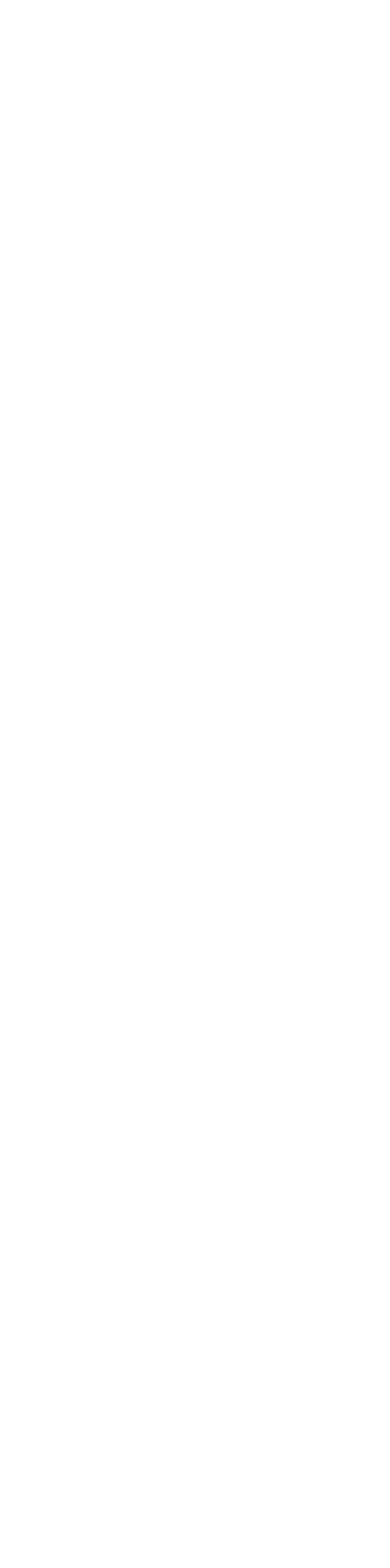
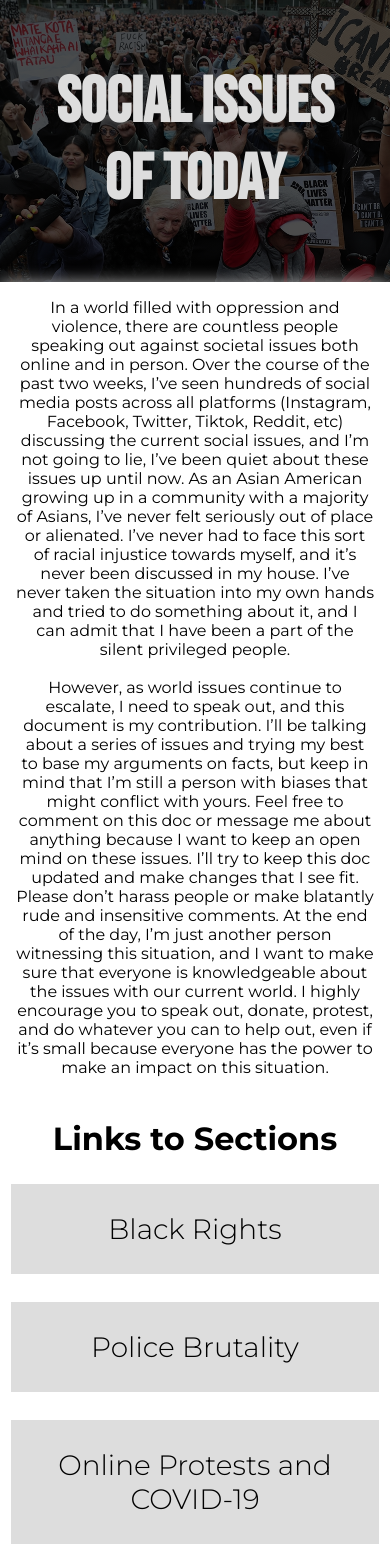
Before and after one commit to MichaelZhao21/advocacy, a React (Create React App) app: page / in a window 390 px wide. Shown: the top 1568 px of the page. Before the commit the page ends 844 px from the top, so only its background shows below. Built offline with nearby package versions, Linux system fonts and the light colour scheme.

Commit message:
Created main framework

```diff
--- a/public/index.html
+++ b/public/index.html
@@ -10,6 +10,8 @@
       content="Web site created using create-react-app"
     />
     <link rel="apple-touch-icon" href="%PUBLIC_URL%/logo192.png" />
+    <link href="https://fonts.googleapis.com/css2?family=Montserrat:ital,wght@0,100;0,200;0,300;0,400;0,500;0,600;0,700;0,800;0,900;1,100;1,200;1,300;1,400;1,500;1,600;1,700;1,800;1,900&display=swap" rel="stylesheet">
+    <link href="https://fonts.googleapis.com/css2?family=Bebas+Neue&display=swap" rel="stylesheet">
     <!--
       manifest.json provides metadata used when your web app is installed on a
       user's mobile device or desktop. See https://developers.google.com/web/fundamentals/web-app-manifest/
--- a/src/App.css
+++ b/src/App.css
@@ -1,3 +1,22 @@
 .app {
   text-align: center;
+  background-color: #f5f5f6;
+  min-height: 100%;
+  width: 100%;
 }
+
+.home-button {
+  position: fixed;
+  bottom: .5em;
+  left: 2em;
+  text-decoration: none;
+  color: black;
+  font-weight: 700;
+  font-size: 1.1em;
+}
+
+@media only screen and (max-width: 1200px) {
+  .home-button {
+    display: none;
+  }
+}
--- a/src/App.js
+++ b/src/App.js
@@ -1,12 +1,48 @@
 import React from 'react';
 import { BrowserRouter, Switch, Route, Link } from 'react-router-dom';
-
 import './App.css';
 
-function App() {
+import Home from './pages/Home';
+import BlackRights from './pages/BlackRights';
+import PoliceBrutality from './pages/PoliceBrutality';
+import OnlineProtests from './pages/OnlineProtests';
+import WhitePrivilege from './pages/WhitePrivilege';
+import Media from './pages/Media';
+import Pride from './pages/Pride';
+import ToWatch from './pages/ToWatch';
+
+const App = () => {
   return (
     <BrowserRouter>
-
+      <Link className="home-button" to="/">Back to Home</Link>
+      <div className="app">
+        <Switch>
+          <Route path="/black-rights">
+            <BlackRights />
+          </Route>
+          <Route path="/police-brutality">
+            <PoliceBrutality />
+          </Route>
+          <Route path="/online-protests">
+            <OnlineProtests />
+          </Route>
+          <Route path="/white-privilege">
+            <WhitePrivilege />
+          </Route>
+          <Route path="/media">
+            <Media />
+          </Route>
+          <Route path="/pride">
+            <Pride />
+          </Route>
+          <Route path="/to-watch">
+            <ToWatch />
+          </Route>
+          <Route path="/">
+            <Home />
+          </Route>
+        </Switch>
+      </div>
     </BrowserRouter>
   );
 }
--- /dev/null
+++ b/src/pages/BlackRights.js
@@ -0,0 +1,19 @@
+import React from 'react';
+import './style.css'
+
+class BlackRights extends React.Component {
+    render() {
+        return (
+            <div>
+                <div className="header">
+                    <h1>Black Rights</h1>
+                </div>
+                <div class="container">
+                    <p>Black Rights</p>
+                </div>
+            </div>
+        )
+    }
+}
+
+export default BlackRights;
--- /dev/null
+++ b/src/pages/Home.js
@@ -0,0 +1,33 @@
+import React from 'react';
+import { Link } from 'react-router-dom';
+import './style.css'
+
+class Home extends React.Component {
+    render() {
+        return (
+            <div>
+                <div className="header">
+                    <h1>Social Issues of Today</h1>
+                </div>
+                <div className="container">
+                    <p>
+                    In a world filled with oppression and violence, there are countless people speaking out against societal issues both online and in person. Over the course of the past two weeks, I’ve seen hundreds of social media posts across all platforms (Instagram, Facebook, Twitter, Tiktok, Reddit, etc) discussing the current social issues, and I’m not going to lie, I’ve been quiet about these issues up until now. As an Asian American growing up in a community with a majority of Asians, I’ve never felt seriously out of place or alienated. I’ve never had to face this sort of racial injustice towards myself, and it’s never been discussed in my house. I’ve never taken the situation into my own hands and tried to do something about it, and I can admit that I have been a part of the silent privileged people.
+                    <br/><br/>
+                    However, as world issues continue to escalate, I need to speak out, and this document is my contribution. I’ll be talking about a series of issues and trying my best to base my arguments on facts, but keep in mind that I’m still a person with biases that might conflict with yours. Feel free to comment on this doc or message me about anything because I want to keep an open mind on these issues. I’ll try to keep this doc updated and make changes that I see fit. Please don’t harass people or make blatantly rude and insensitive comments. At the end of the day, I’m just another person witnessing this situation, and I want to make sure that everyone is knowledgeable about the issues with our current world. I highly encourage you to speak out, donate, protest, and do whatever you can to help out, even if it’s small because everyone has the power to make an impact on this situation.
+                    </p>
+                    <h2>Links to Sections</h2>
+                    <Link className="section-button" to="/black-rights">Black Rights</Link>
+                    <Link className="section-button" to="/police-brutality">Police Brutality</Link>
+                    <Link className="section-button" to="/online-protests">Online Protests and COVID-19</Link>
+                    <Link className="section-button" to="/white-privilege">White Privilege</Link>
+                    <Link className="section-button" to="/media">Social and Commercial Media</Link>
+                    <Link className="section-button" to="/pride">Pride and Pridefall</Link>
+                    <Link className="section-button" to="/to-watch">Media to Watch</Link>
+                </div>
+            </div>
+
+        )
+    }
+}
+
+export default Home;
--- /dev/null
+++ b/src/pages/Media.js
@@ -0,0 +1,19 @@
+import React from 'react';
+import './style.css'
+
+class Media extends React.Component {
+    render() {
+        return (
+            <div>
+                <div className="header">
+                    <h1>Social and Commerical Media</h1>
+                </div>
+                <div class="container">
+                    <p>Social and Commerical Media</p>
+                </div>
+            </div>
+        )
+    }
+}
+
+export default Media;
--- /dev/null
+++ b/src/pages/OnlineProtests.js
@@ -0,0 +1,19 @@
+import React from 'react';
+import './style.css'
+
+class OnlineProtests extends React.Component {
+    render() {
+        return (
+            <div>
+                <div className="header">
+                    <h1>Online Protests and COVID-19</h1>
+                </div>
+                <div class="container">
+                    <p>Online Protests and COVID-19</p>
+                </div>
+            </div>
+        )
+    }
+}
+
+export default OnlineProtests;
--- /dev/null
+++ b/src/pages/PoliceBrutality.js
@@ -0,0 +1,19 @@
+import React from 'react';
+import './style.css'
+
+class PoliceBrutality extends React.Component {
+    render() {
+        return (
+            <div>
+                <div className="header">
+                    <h1>Police Brutality</h1>
+                </div>
+                <div class="container">
+                    <p>Police Brutality</p>
+                </div>
+            </div>
+        )
+    }
+}
+
+export default PoliceBrutality;
--- /dev/null
+++ b/src/pages/Pride.js
@@ -0,0 +1,19 @@
+import React from 'react';
+import './style.css'
+
+class Pride extends React.Component {
+    render() {
+        return (
+            <div>
+                <div className="header">
+                    <h1>Pride and Pridefall</h1>
+                </div>
+                <div class="container">
+                    <p>Pride and Pridefall</p>
+                </div>
+            </div>
+        )
+    }
+}
+
+export default Pride;
--- /dev/null
+++ b/src/pages/ToWatch.js
@@ -0,0 +1,19 @@
+import React from 'react';
+import './style.css'
+
+class ToWatch extends React.Component {
+    render() {
+        return (
+            <div>
+                <div className="header">
+                    <h1>Media to Watch</h1>
+                </div>
+                <div class="container">
+                    <p>Media to Watch</p>
+                </div>
+            </div>
+        )
+    }
+}
+
+export default ToWatch;
--- /dev/null
+++ b/src/pages/WhitePrivilege.js
@@ -0,0 +1,19 @@
+import React from 'react';
+import './style.css'
+
+class WhitePrivilege extends React.Component {
+    render() {
+        return (
+            <div>
+                <div className="header">
+                    <h1>White Privilege</h1>
+                </div>
+                <div class="container">
+                    <p>White Privilege</p>
+                </div>
+            </div>
+        )
+    }
+}
+
+export default WhitePrivilege;
--- /dev/null
+++ b/src/pages/style.css
@@ -0,0 +1,101 @@
+html, body, #root {
+    height: 100%;
+    width: 100%;
+}
+
+.container {
+    width: 50%;
+    min-height: 100%;
+    margin: auto;
+    background-color: white;
+    font-family: 'Montserrat', sans-serif;
+    display: flex;
+    justify-content: center;
+    color: black;
+    filter: drop-shadow(0 0 .5em #aaaaaa);
+    flex-direction: column;
+}
+
+.header {
+    width: 100%;
+    height: auto;
+    padding: 4em 0 4em 0;
+    text-align: center;
+    background:
+        linear-gradient(
+          rgba(0, 0, 0, 0.7),
+          rgba(0, 0, 0, 0.7)
+        ),
+        url("../pictures/protests.jpg");
+    background-size: cover;
+    filter: drop-shadow(0 0 .5em #aaaaaa);
+}
+
+h1 {
+    margin: 0;
+    font-size: 8em;
+    color: #dddddd;
+    font-family: 'Bebas Neue', cursive;
+}
+
+h2 {
+    margin: .8em 0 .4em 0;
+    font-weight: 700;
+    font-size: 3em;
+}
+
+p {
+    font-size: 1.4em;
+    margin: 2em;
+}
+
+.section-button {
+    text-decoration: none;
+    background-color: #dddddd;
+    color: black;
+    padding: 1em;
+    width: 80%;
+    margin: .5em auto .5em auto;
+    font-weight: 300;
+    font-size: 1.75em;
+    transition: 0.3s;
+}
+
+.section-button:hover {
+    background-color: #aaaaaa;
+
+}
+
+@media only screen and (max-width: 1200px) {
+    .container {
+        width: 100%;
+        margin: 0;
+        padding: 0;
+    }
+}
+
+@media only screen and (max-width: 800px) {
+    h1 {
+        font-size: 5em;
+    }
+    h2 {
+        font-size: 2em;
+    }
+    p {
+        font-size: 1em;
+        margin: 1em;
+    }
+}
+
+@media only screen and (max-width: 400px) {
+    h1 {
+        margin: 0 .5em 0 .5em;
+        font-size: 4em;
+    }
+    h2 {
+        font-size: 2em;
+    }
+    p {
+        font-size: 1em;
+    }
+}
```
Also changed, not shown: src/pictures/protests.jpg (added).
